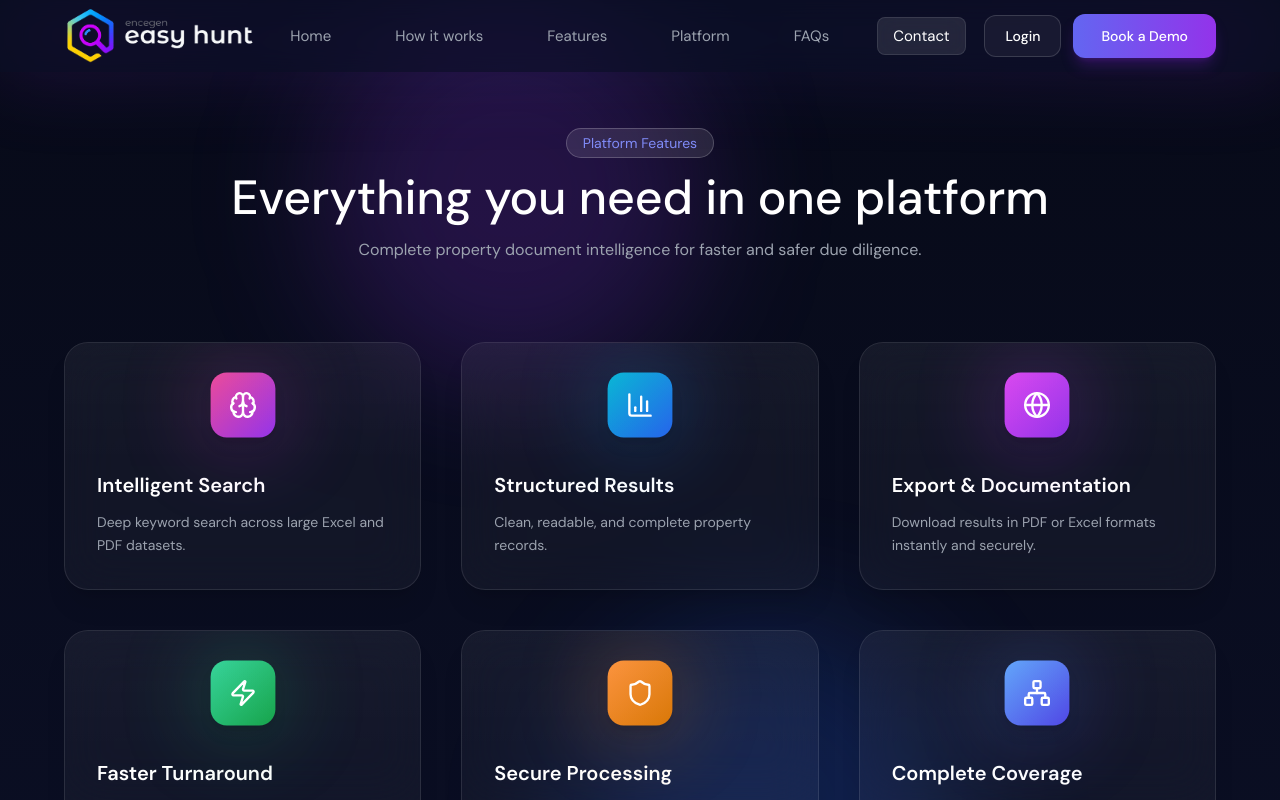
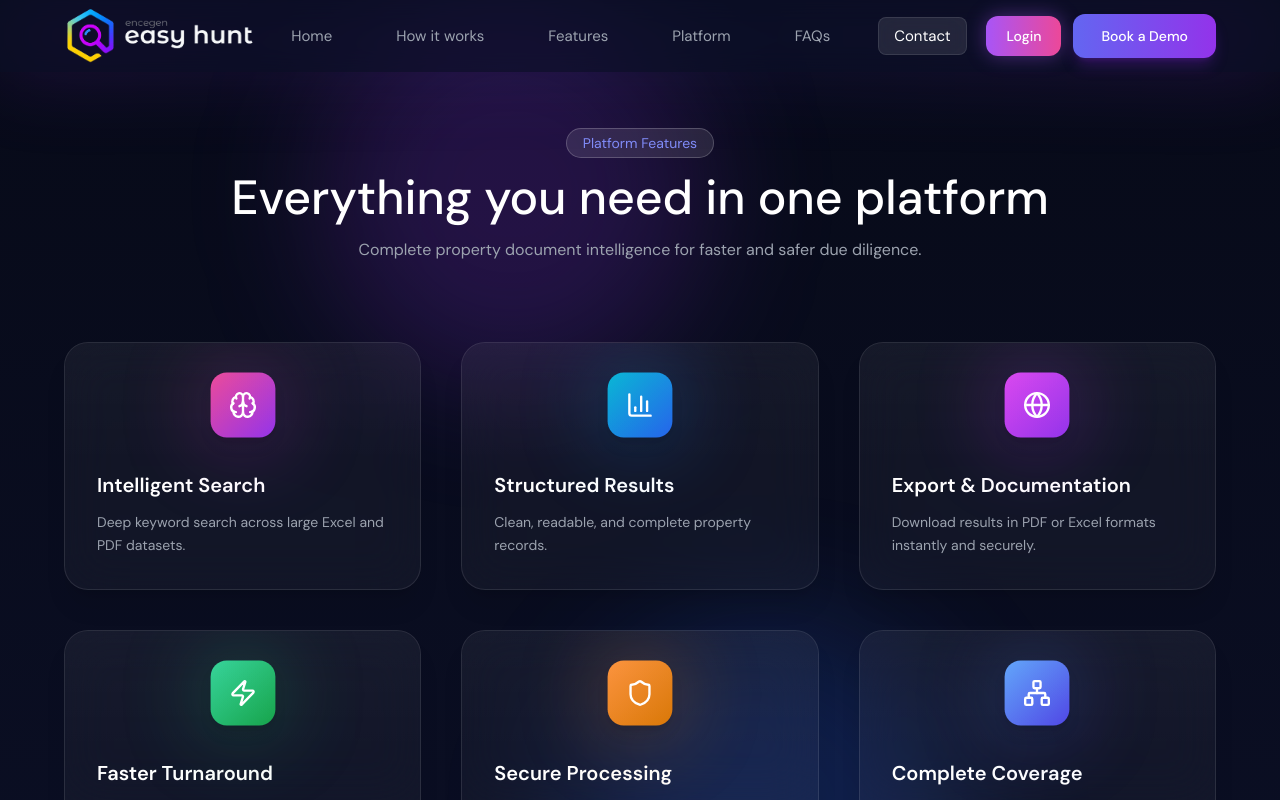
Before and after one commit to shrutiencegen-ui/easyhuntlanding, a React (Vite) app: page /showcase in a window 1280 px wide. Built offline with nearby package versions, Linux system fonts and the light colour scheme.

Commit message:
retesting bugs

```diff
--- a/src/components/FeaturesSection.tsx
+++ b/src/components/FeaturesSection.tsx
@@ -56,12 +56,15 @@ export default function FeaturesSection() {
             whileInView={{ opacity: 1, y: 0 }}
             transition={{ delay: index * 0.1 }}
             whileHover={{ y: -8 }}
-            className="group rounded-3xl bg-white/5 border border-white/10 p-8 backdrop-blur-xl"
+            className="group rounded-3xl bg-white/5 border border-white/10 p-8 backdrop-blur-xl
+            hover:bg-white/10 hover:border-purple-500/40
+            hover:shadow-[0_0_30px_rgba(168,85,247,0.15)]
+            transition-all duration-300 cursor-pointer"
           >
             <div className="flex items-center gap-3 mb-4">
-              <div className="w-10 h-10 rounded-xl bg-purple-500/10 flex items-center justify-center">
-                <f.icon className="w-5 h-5 text-purple-400" />
-              </div>
+            <div className="w-10 h-10 rounded-xl bg-purple-500/20 flex items-center justify-center ring-1 ring-purple-500/30">
+  <f.icon className="w-5 h-5 text-purple-400 drop-shadow-[0_0_6px_rgba(168,85,247,0.8)]" />
+</div>
 
               <h3 className="text-xl text-white font-semibold">
                 {f.title}
--- a/src/components/Footer.tsx
+++ b/src/components/Footer.tsx
@@ -1,5 +1,6 @@
 import { Link, useNavigate, useLocation } from "react-router-dom";
 import { Mail, Phone, ArrowUpRight } from "lucide-react";
+import { useState } from "react";
 
 type Props = {
   openDemo: () => void;
@@ -8,6 +9,9 @@ type Props = {
 export default function Footer({ openDemo }: Props) {
   const navigate = useNavigate();
   const location = useLocation();
+
+  const [open, setOpen] = useState(false)
+  const [active, setActive] = useState("home")
 
   const handleNavigation = (sectionId: string) => {
     if (location.pathname !== "/") {
@@ -22,6 +26,16 @@ export default function Footer({ openDemo }: Props) {
     }
   };
 
+  const scrollToSection = (id: string) => {
+    setOpen(false)
+    setActive(id)
+
+    if (location.pathname !== "/") {
+      navigate("/", { state: { scrollTo: id } })
+    } else {
+      document.getElementById(id)?.scrollIntoView({ behavior: "smooth" })
+    }
+  }
   return (
     <footer className="relative bg-gradient-to-br from-[#0f0a1f] via-[#140a2a] to-[#1a0f35] text-white pt-24 pb-12 overflow-hidden">
 
@@ -31,16 +45,18 @@ export default function Footer({ openDemo }: Props) {
       <div className="relative max-w-7xl mx-auto px-8 md:px-16">
 
         {/* TOP */}
-        <div className="grid grid-cols-1 md:grid-cols-3 gap-14 mb-16">
+        <div className="grid grid-cols-1 md:grid-cols-3 gap-14 mb-16"   onClick={() => scrollToSection("home")}>
 
           {/* Logo */}
          <div className="flex flex-col gap-5">
          <div className="flex items-center gap-2">
+  <button onClick={() => handleNavigation("home")}>
     <img
       src="/logo.png"
       alt="Easy Hunt Logo"
       className="h-12 sm:h-14 md:h-16 w-auto object-contain"
     />
+  </button>
 </div>
 
   <p className="max-w-sm text-base md:text-lg leading-relaxed text-gray-200 font-medium">
--- a/src/components/Navbar.tsx
+++ b/src/components/Navbar.tsx
@@ -148,18 +148,16 @@ export default function Navbar({ openDemo }: Props) {
 
             {/* LOGIN BUTTON */}
             <button
-              onClick={() =>
-                window.open(
-                  "https://easyhunt.in/login",
-                  "_self"
-                )
-              }
-              className="px-5 py-2.5 rounded-xl border border-white/15
-              bg-white/5 text-white text-sm font-medium
-              hover:bg-white/10 transition-all duration-300"
-            >
-              Login
-            </button>
+  onClick={() => window.open("https://easyhunt.in/login", "_self")}
+  className="px-5 py-2.5 rounded-xl text-sm font-medium text-white
+    bg-gradient-to-r from-purple-500 to-pink-500
+    hover:from-purple-400 hover:to-pink-400
+    shadow-[0_0_20px_rgba(168,85,247,0.4)]
+    hover:shadow-[0_0_30px_rgba(168,85,247,0.6)]
+    hover:scale-105 transition-all duration-300"
+>
+  Login
+</button>
 
               {/* BOOK DEMO BUTTON */}
                 <button
--- a/src/pages/Document.tsx
+++ b/src/pages/Document.tsx
@@ -254,9 +254,9 @@ export default function Document() {
               <p className="text-sm uppercase tracking-[0.2em] text-purple-300">
                 Easy Hunt Feature
               </p>
-              <h2 className="text-3xl font-bold text-white mt-1">
-                Smart Property Intelligence
-              </h2>
+              <h2 className="text-3xl md:text-4xl font-bold bg-gradient-to-r from-purple-400 via-pink-400 to-blue-400 bg-clip-text text-transparent mt-1">
+              Smart Property Intelligence
+            </h2>
             </div>
           </div>
 
@@ -290,9 +290,9 @@ export default function Document() {
                 </div>
 
                 <div className="flex-1">
-                  <h2 className="text-2xl md:text-3xl font-bold mb-5 text-white leading-snug">
-                    {section.title}
-                  </h2>
+                <h2 className="text-3xl md:text-4xl font-bold mb-5 bg-gradient-to-r from-purple-400 via-pink-400 to-blue-400 bg-clip-text text-transparent leading-snug">
+  {section.title}
+</h2>
 
                   {section.text && (
                     <p className="text-gray-400 text-lg leading-relaxed">
```
Lines whose indentation alone changed are shown as unchanged.
